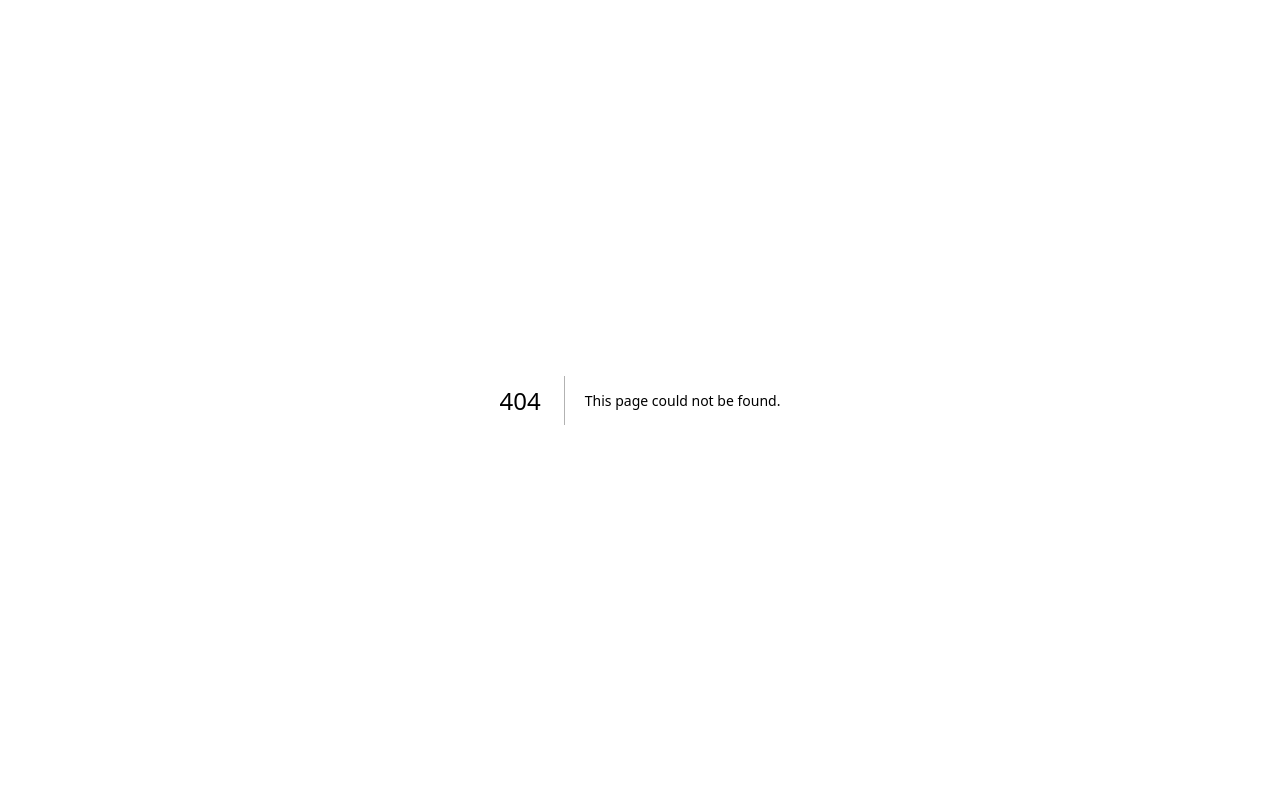
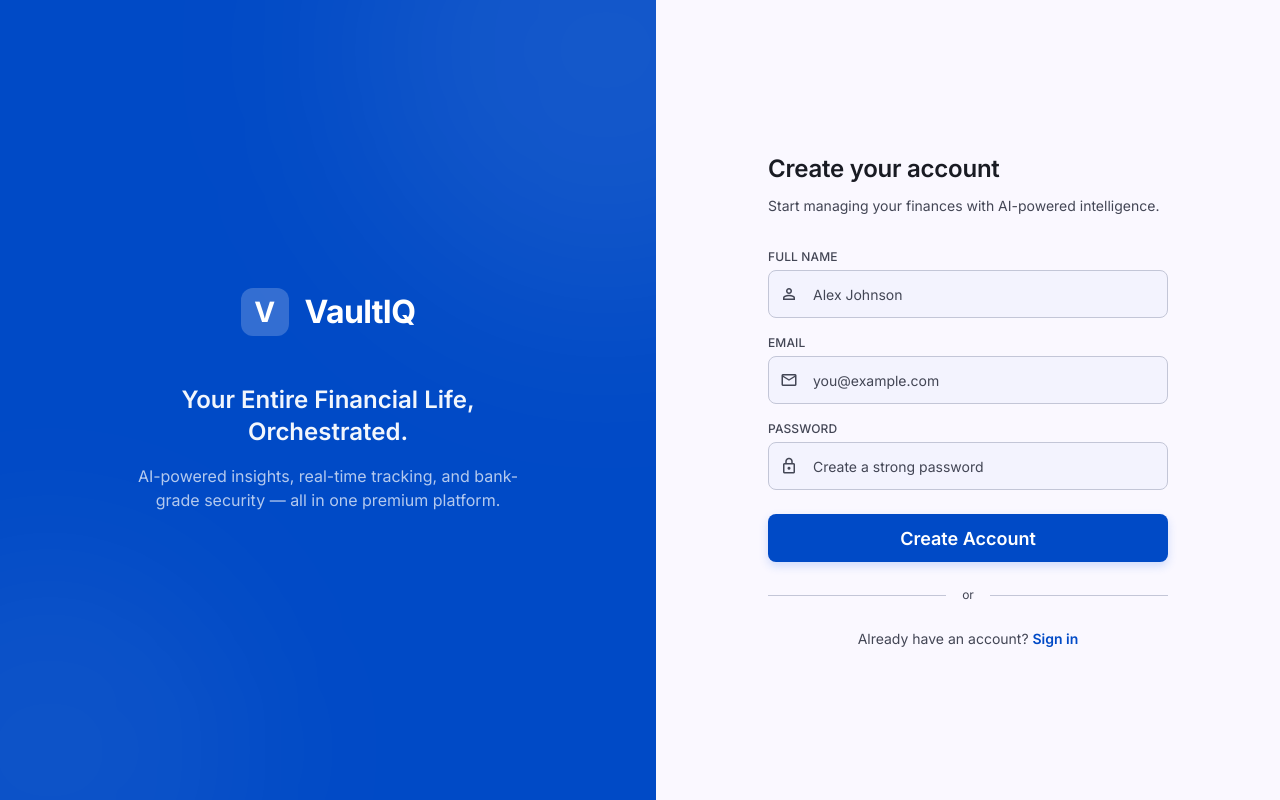
Before and after one commit to vibhu-4444/VaultIQ, a Next.js app: page /register in a window 1280 px wide. Before the commit this address had no page. Built offline with nearby package versions, Linux system fonts and the light colour scheme.

Commit message:
feat: implement registration page with user account creation form

```diff
--- /dev/null
+++ b/src/app/(auth)/register/page.tsx
@@ -0,0 +1,77 @@
+'use client';
+
+import Link from 'next/link';
+import { Icon } from '@/components/icons';
+import styles from '../auth-layout.module.css';
+
+export default function RegisterPage() {
+  return (
+    <>
+      <h1 className={styles.formTitle}>Create your account</h1>
+      <p className={styles.formSubtitle}>
+        Start managing your finances with AI-powered intelligence.
+      </p>
+
+      <form className={styles.form} onSubmit={(e) => e.preventDefault()}>
+        <div className={styles.fieldGroup}>
+          <label htmlFor="register-name" className={styles.label}>Full Name</label>
+          <div className={styles.inputWrapper}>
+            <Icon name="person" size={18} className={styles.inputIcon} />
+            <input
+              id="register-name"
+              className={styles.input}
+              type="text"
+              placeholder="Alex Johnson"
+              autoComplete="name"
+            />
+          </div>
+        </div>
+
+        <div className={styles.fieldGroup}>
+          <label htmlFor="register-email" className={styles.label}>Email</label>
+          <div className={styles.inputWrapper}>
+            <Icon name="mail" size={18} className={styles.inputIcon} />
+            <input
+              id="register-email"
+              className={styles.input}
+              type="email"
+              placeholder="you@example.com"
+              autoComplete="email"
+            />
+          </div>
+        </div>
+
+        <div className={styles.fieldGroup}>
+          <label htmlFor="register-password" className={styles.label}>Password</label>
+          <div className={styles.inputWrapper}>
+            <Icon name="lock" size={18} className={styles.inputIcon} />
+            <input
+              id="register-password"
+              className={styles.input}
+              type="password"
+              placeholder="Create a strong password"
+              autoComplete="new-password"
+            />
+          </div>
+        </div>
+
+        <button type="submit" className={styles.submitButton}>
+          Create Account
+        </button>
+      </form>
+
+      <div className={styles.divider}>
+        <div className={styles.dividerLine} />
+        <span className={styles.dividerText}>or</span>
+        <div className={styles.dividerLine} />
+      </div>
+
+      <p className={styles.switchLink}>
+        Already have an account?{' '}
+        <Link href="/login" className={styles.switchLinkAction}>
+          Sign in
+        </Link>
+      </p>
+    </>
+  );
+}
```
